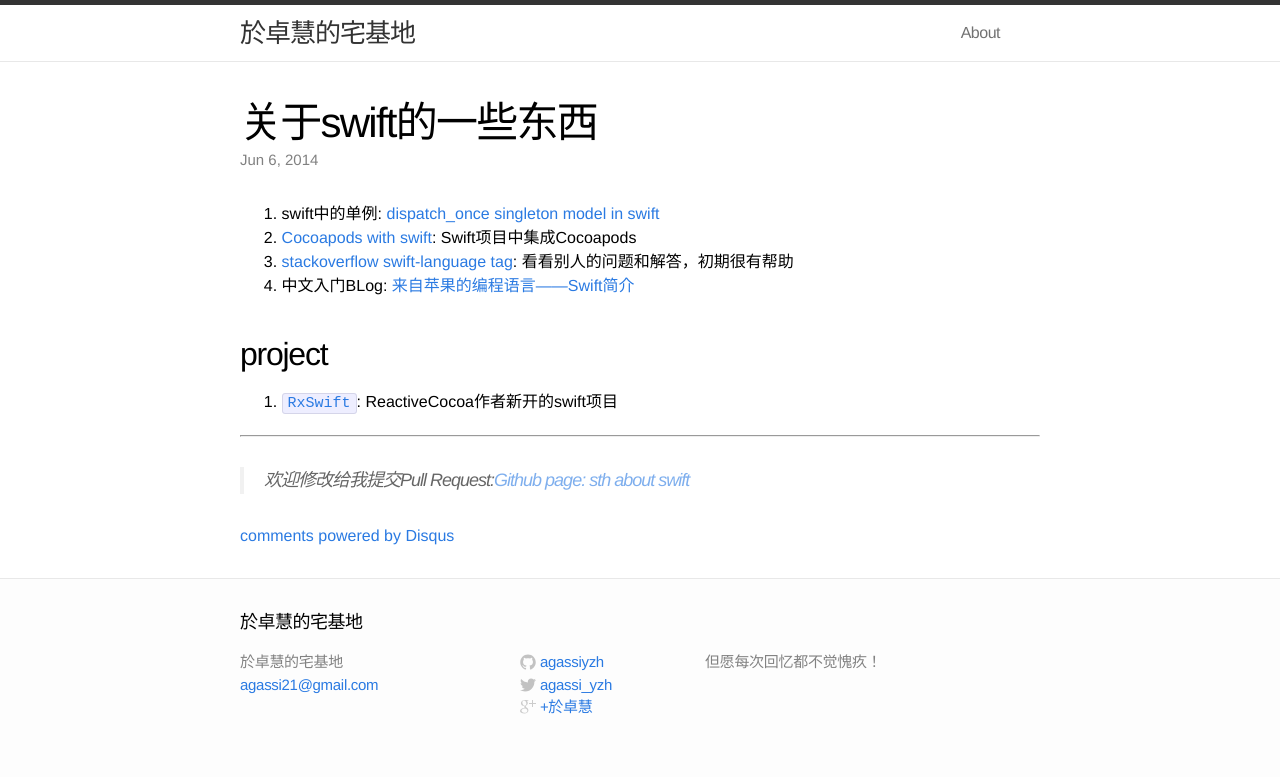
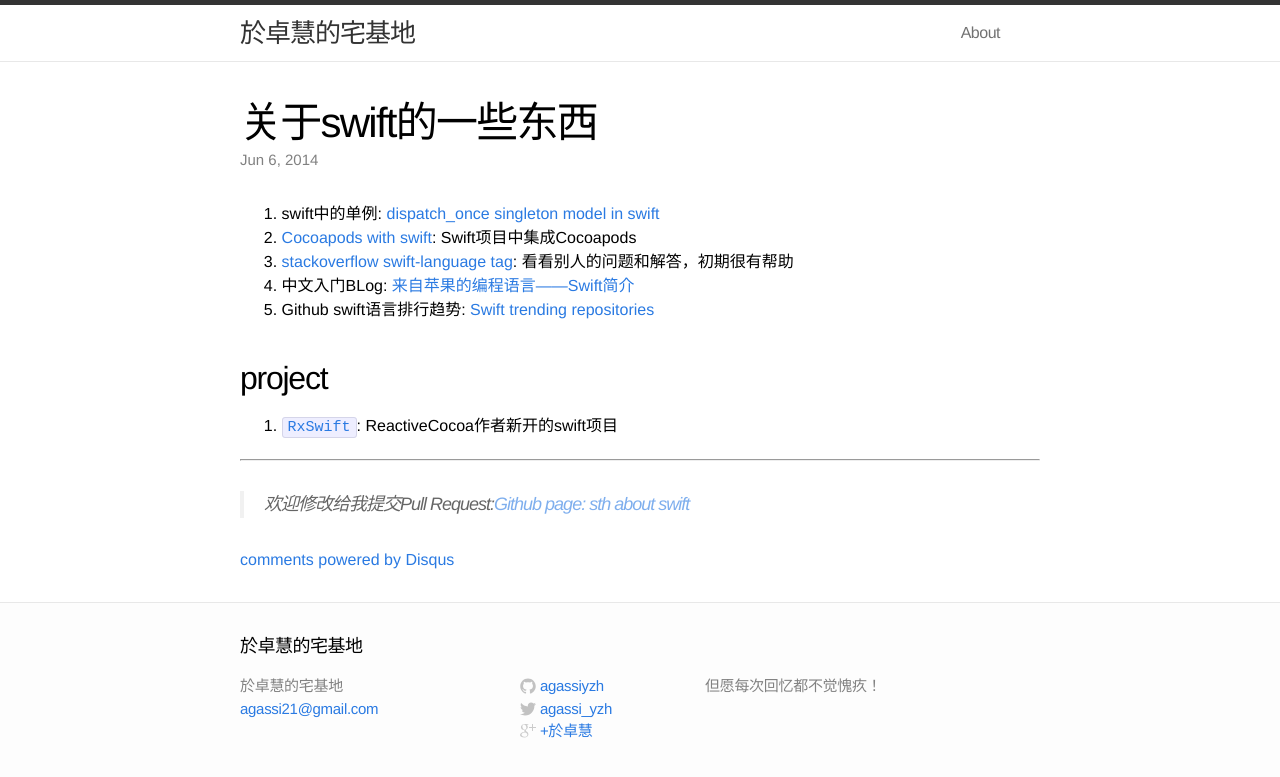
Before and after one commit to agassiyzh/agassiyzh.github.io-backup, a Jekyll site: the page built from _posts/2014-06-06-something-about-swift.md, in a window 1280 px wide. Shown: the top 777 px of the page. Built offline with Jekyll 4.4.1, drawn with Linux system fonts in a browser that asks for light colours; comment, search, counter and statistics services are not loaded.

Commit message:
github swift trending

```diff
--- a/_posts/2014-06-06-something-about-swift.md
+++ b/_posts/2014-06-06-something-about-swift.md
@@ -14,6 +14,8 @@ published: true
 3. [stackoverflow swift-language tag][stackoverflow]: 看看别人的问题和解答，初期很有帮助
 
 4. 中文入门BLog: [来自苹果的编程语言——Swift简介][lucida]
+
+5. Github swift语言排行趋势: [Swift trending repositories][github-trending]
 
 ## project
 
@@ -34,3 +36,5 @@ published: true
 [stackoverflow]: http://stackoverflow.com/questions/tagged/swift-language
 
 [lucida]: http://zh.lucida.me/blog/an-introduction-to-swift/
+
+[github-trending]: https://github.com/trending?l=swift
```
